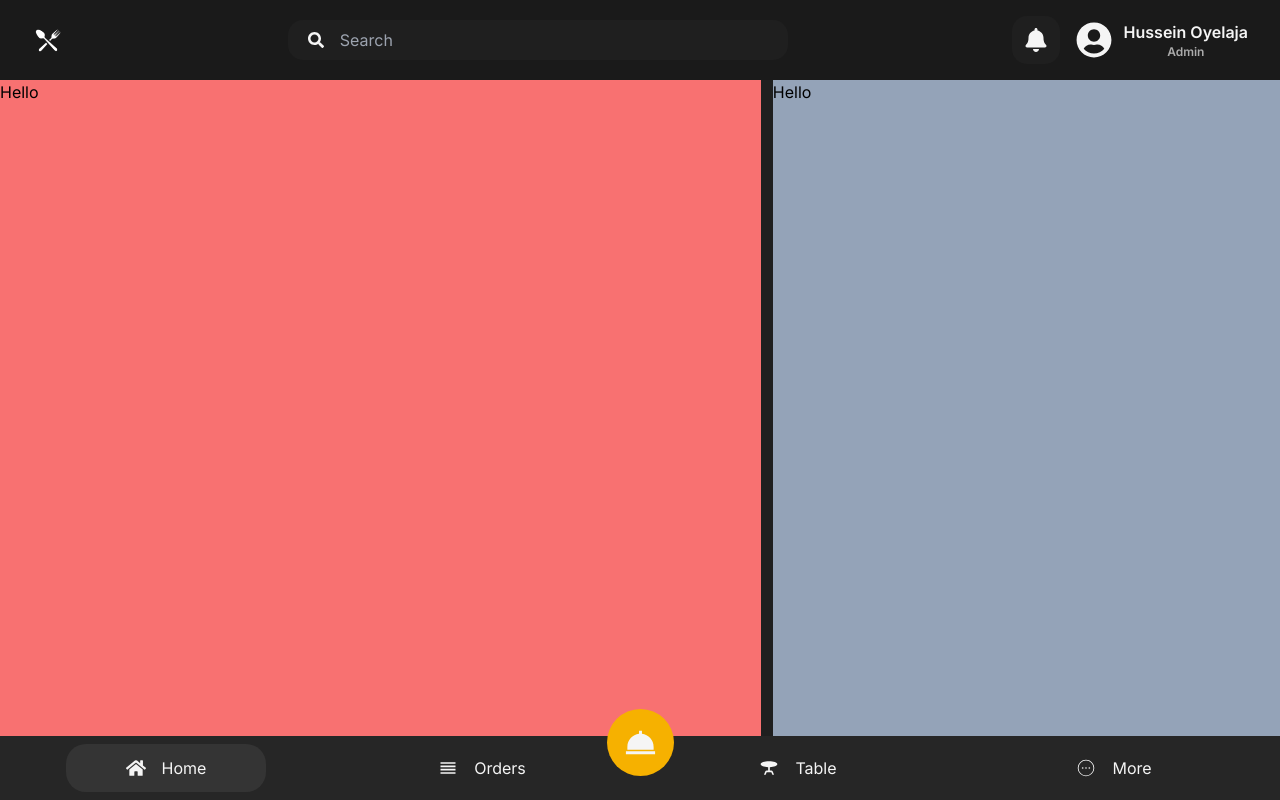
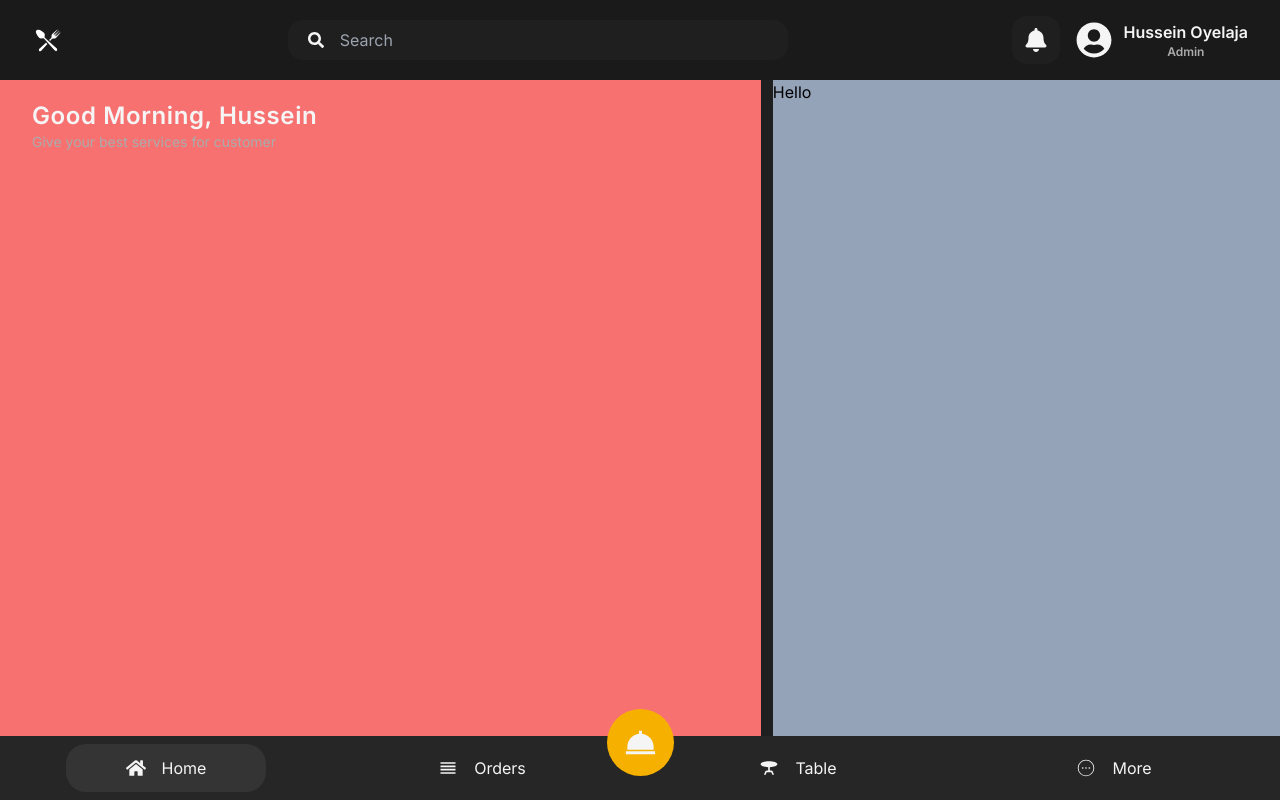
Before and after one commit to oyelajakenny/POS-System, a React (Vite) app in the folder frontend/: page / in a window 1280 px wide. Built offline with nearby package versions, Linux system fonts and the light colour scheme.

Commit message:
Added the greetings component to the homepage

```diff
--- a/frontend/src/pages/Home.jsx
+++ b/frontend/src/pages/Home.jsx
@@ -1,11 +1,12 @@
 import React from 'react'
+import Greetings from '../components/greetings'
 
 const Home = () => {
   return (
     <section className='bg-[#1f1f1f] h-[calc(100vh-5rem)] overflow-hidden flex gap-3'>
 {/* {LEFT DIV} */}
 <div className='flex-[3] bg-red-400'>
-Hello
+<Greetings/>
 </div>
 
 {/* {RIGHT DIV} */}
```
